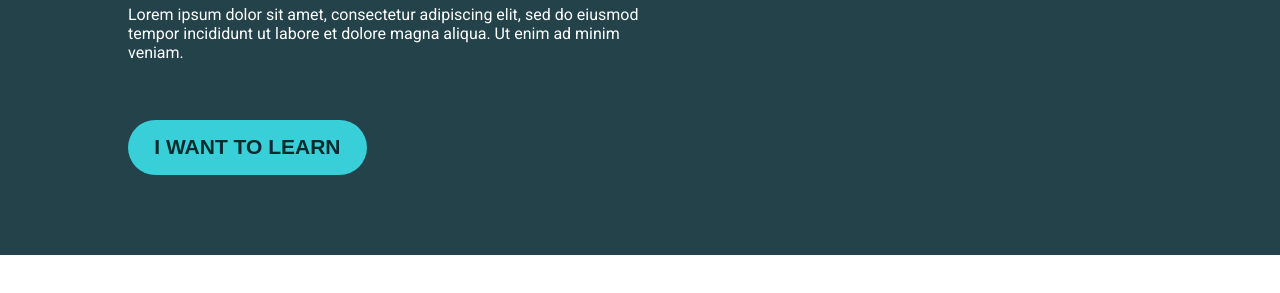
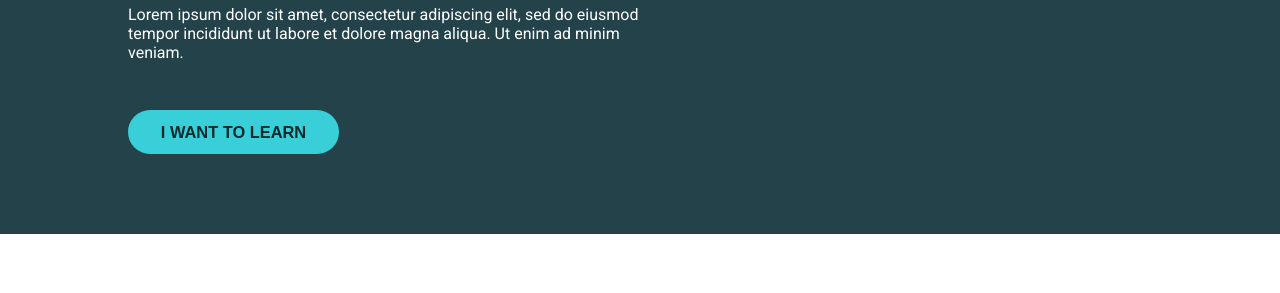
Before and after one commit to Patrick-Dolan/kp-responsivelayouts-d3, a plain HTML site: page index.html in a window 1280 px wide. Shown: the part 223-516 px from the top of the page. Drawn offline with Linux system fonts and the light colour scheme.

Commit message:
styling: adjust button font size weight and padding

```diff
--- a/styles.css
+++ b/styles.css
@@ -29,13 +29,13 @@ h1 {
 
 .intro-btn {
   margin-top: 2em;
-  font-weight: 700;
   background-color: #38CFD9;
   color: #072A2D;
-  font-size: 21px;
+  font-size: 1.025em;
+  font-weight: 700;
   border: none;
   text-decoration: none;
   text-align: center;
-  padding: .75em 1.25em;
+  padding: .75em 2em;
   border-radius: 1.5em;
 }
```
